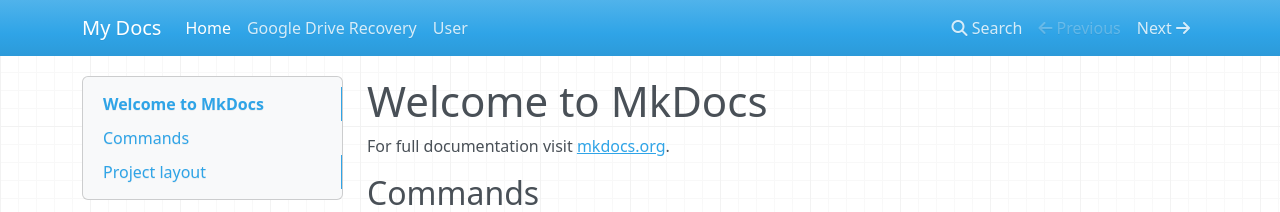
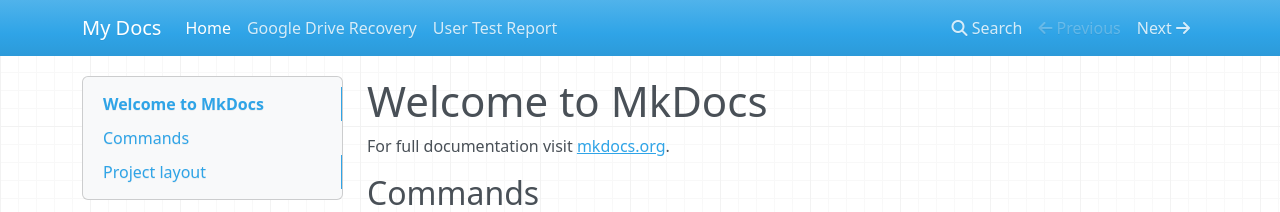
Before and after one commit to abro233/my-docs-site, an MkDocs documentation site: the page built from docs/index.md, in a window 1280 px wide. Shown: the top 212 px of the page. Built offline with MkDocs 1.6.1, drawn with Linux system fonts in a browser that asks for light colours; nearby versions of some CDN libraries.

Commit message:
Fix navigation title for User Test Report

```diff
--- a/mkdocs.yml
+++ b/mkdocs.yml
@@ -2,4 +2,4 @@
 nav:
   - Home: index.md
   - Google Drive Recovery: google-drive-recovery.md
-  - User: User-Test-Report.md
+  - User Test Report: User-Test-Report.md
```
